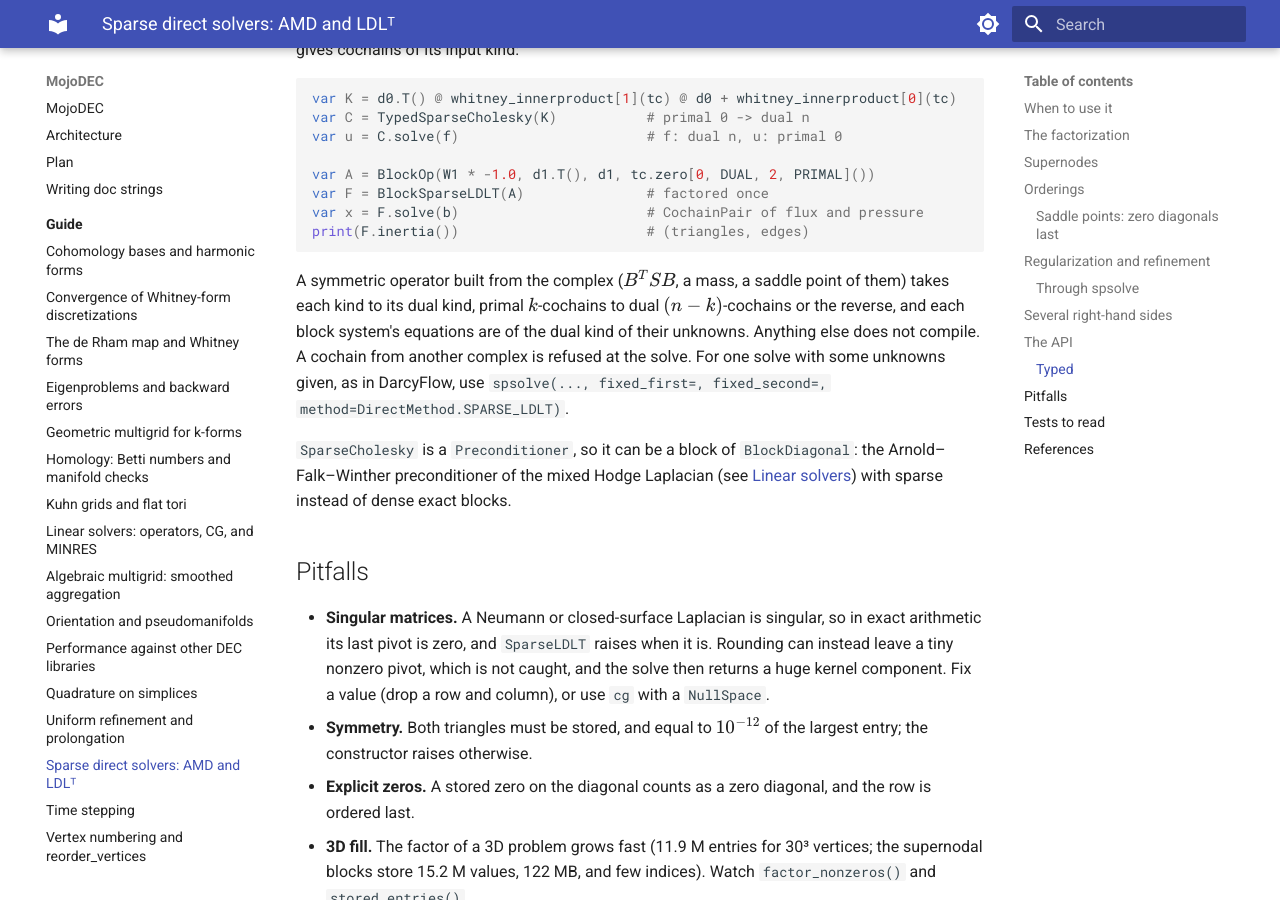
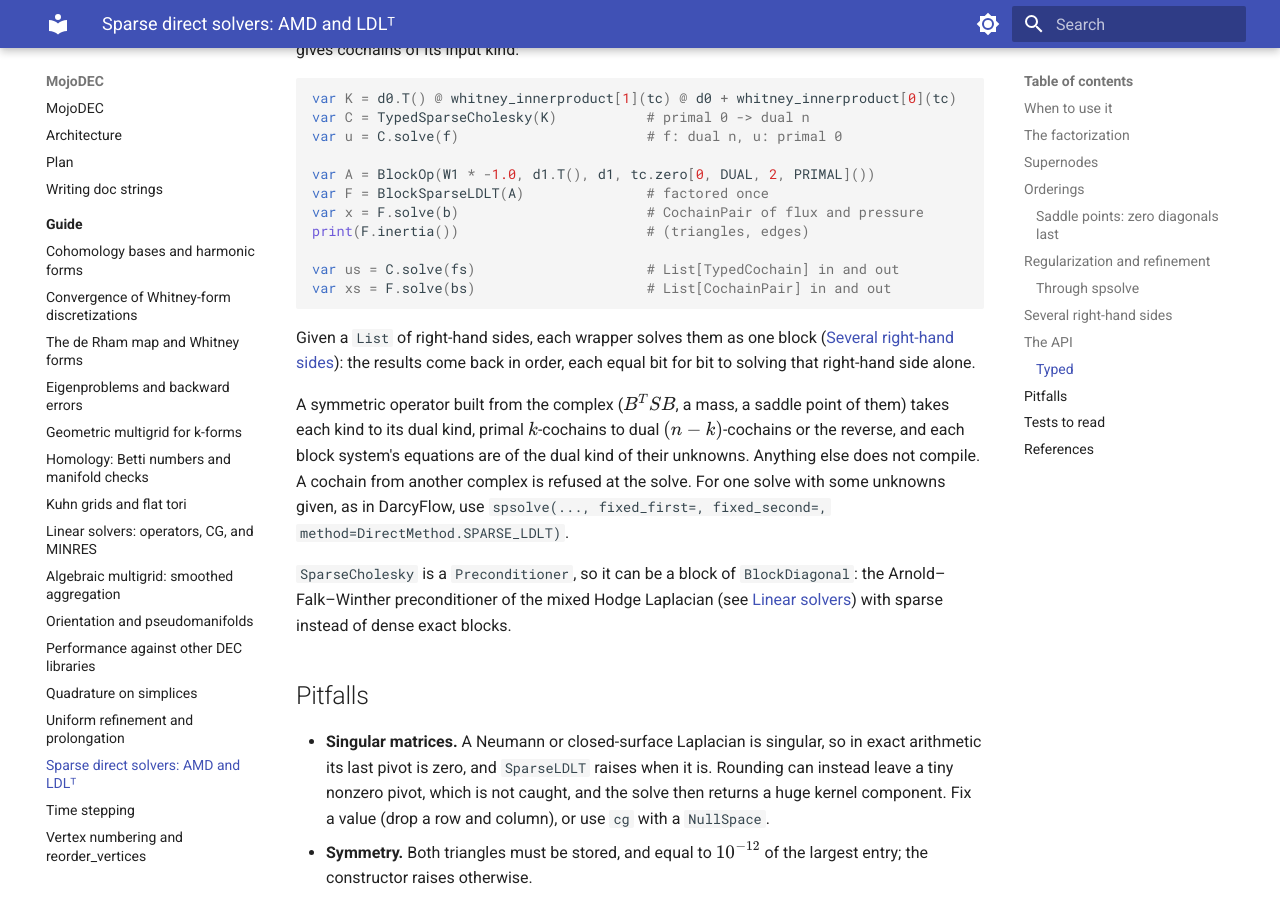
Before and after one commit to bpr/MojoDEC, an MkDocs documentation site: the page built from docs/guide/sparse-direct.md, in a window 1280 px wide and 900 px high, scrolled down 8141 px. Built offline with MkDocs 1.6.1 and Material for MkDocs 9.7.7, drawn with Linux system fonts in a browser that asks for light colours; some of the changed text lies outside the part shown.

Commit message:
Typed sparse factorizations solve lists of cochains (or CochainPairs) as one block

````diff
--- a/docs/guide/sparse-direct.md
+++ b/docs/guide/sparse-direct.md
@@ -378,7 +378,15 @@ var A = BlockOp(W1 * -1.0, d1.T(), d1, tc.zero[0, DUAL, 2, PRIMAL]())
 var F = BlockSparseLDLT(A)               # factored once
 var x = F.solve(b)                       # CochainPair of flux and pressure
 print(F.inertia())                       # (triangles, edges)
+
+var us = C.solve(fs)                     # List[TypedCochain] in and out
+var xs = F.solve(bs)                     # List[CochainPair] in and out
 ```
+
+Given a `List` of right-hand sides, each wrapper solves them as one
+block ([Several right-hand sides](#several-right-hand-sides)): the
+results come back in order, each equal bit for bit to solving that
+right-hand side alone.
 
 A symmetric operator built from the complex ($B^T S B$, a mass, a
 saddle point of them) takes each kind to its dual kind, primal
@@ -440,6 +448,8 @@ instead of dense exact blocks.
   - `test_multiple_right_hand_sides`: columns of `solve(B)` against
     single solves, bit for bit, both layouts, a refined saddle point,
     `SparseCholesky`;
+  - `test_typed_multiple_right_hand_sides`: lists of cochains and of
+    pairs, against single typed solves;
   - `test_typed_factorizations`: the three typed wrappers against
     `spsolve`, inertia of a shifted typed Laplacian and of the Darcy
     block system, and cochains from another complex refused;
````
Also changed, not shown: AGENTS.md (+3 -1 lines), 2 other files.
